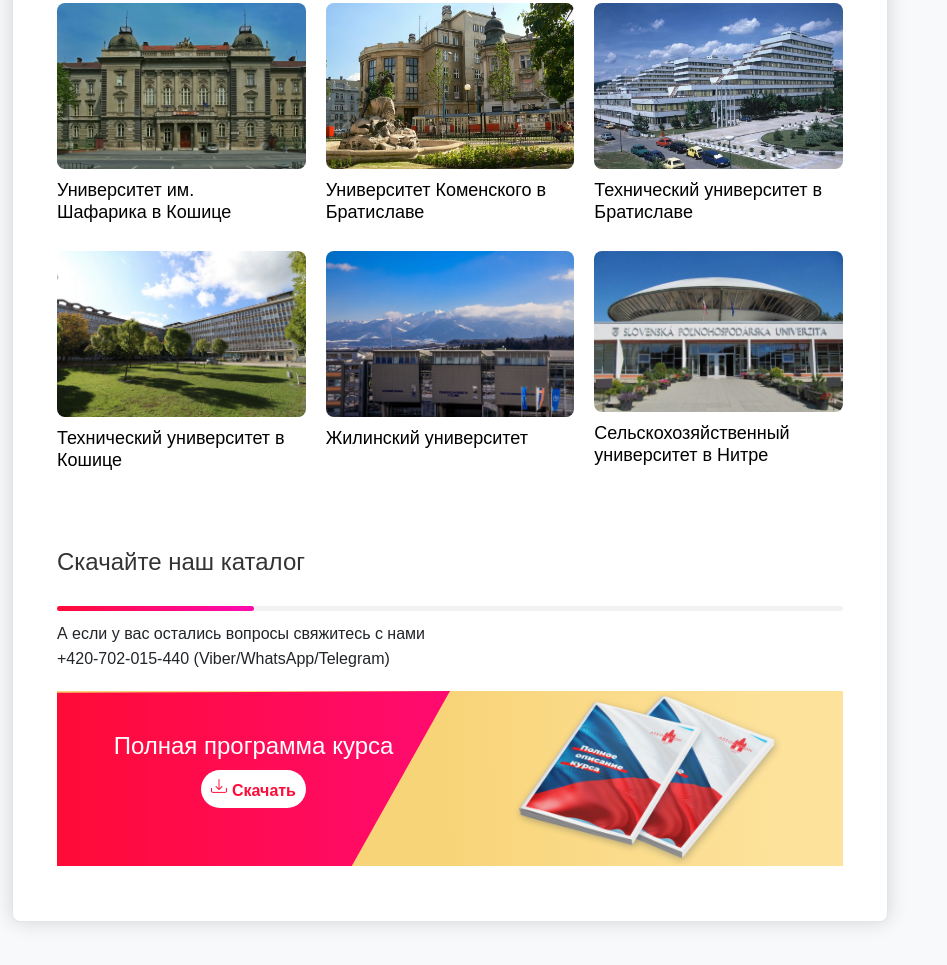
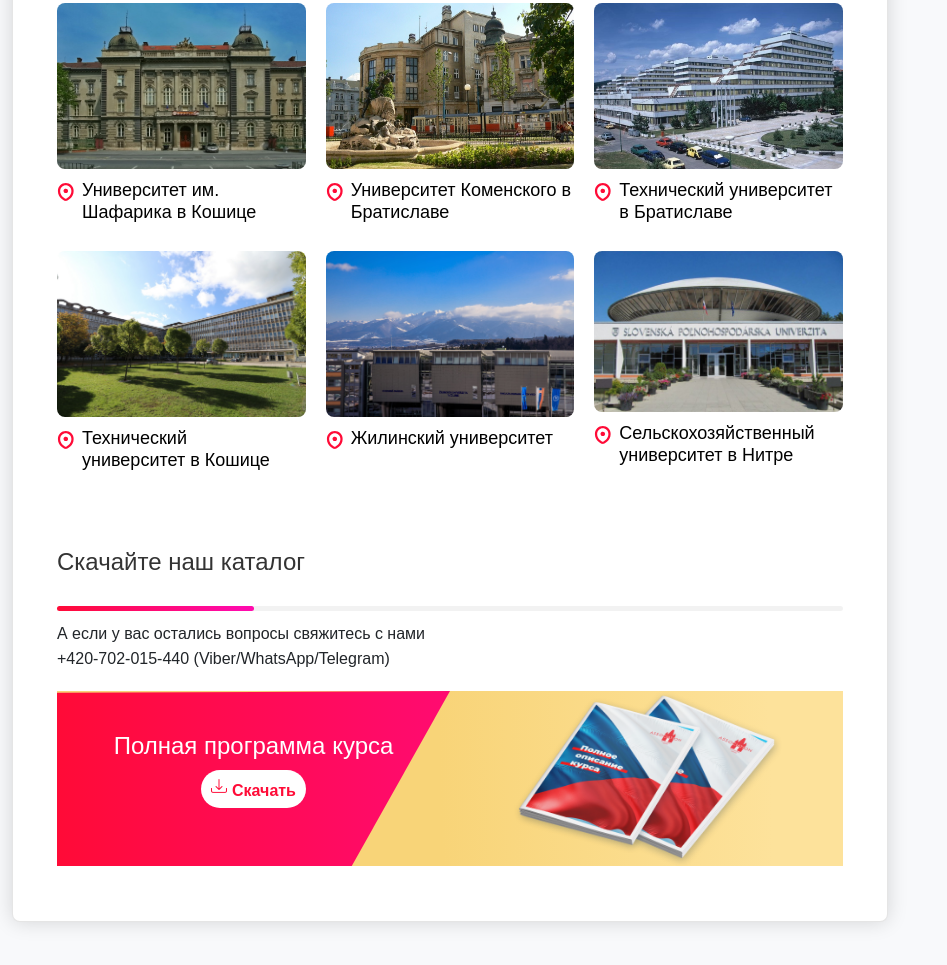
Before and after one commit to Kirill222/ecc, a website: page #src/index.html in a window 1280 px wide. Shown: the part 7796-8761 px from the top of the page, without its empty margins (0-947 px from the left). Drawn offline with nearby package versions, Linux system fonts and the light colour scheme; files that its build step writes are made by us from their sources; a web font is replaced by a local one.

Commit message:
almost done

```diff
--- a/#src/html/_page-main.html
+++ b/#src/html/_page-main.html
@@ -430,27 +430,27 @@
         <div class="uni-grid">
             <div class="uni">
                 <img src="../img/01.jpg" alt="">
-                <h4>Университет им. <br /> Шафарика в Кошице</h4>
+                <h4 class="uni-location">Университет им. <br /> Шафарика в Кошице</h4>
             </div>
             <div class="uni">
                 <img src="../img/02.jpg" alt="">
-                <h4>Университет Коменского&nbsp;в Братиславе</h4>
+                <h4 class="uni-location">Университет Коменского&nbsp;в Братиславе</h4>
             </div>
             <div class="uni">
                 <img src="../img/03.jpg" alt="">
-                <h4>Технический университет в Братиславе</h4>
+                <h4 class="uni-location">Технический университет в Братиславе</h4>
             </div>
             <div class="uni">
                 <img src="../img/04.jpg" alt="">
-                <h4>Технический университет&nbsp;в Кошице&nbsp;</h4>
+                <h4 class="uni-location">Технический университет&nbsp;в Кошице&nbsp;</h4>
             </div>
             <div class="uni">
                 <img src="../img/05.jpg" alt="">
-                <h4>Жилинский университет</h4>
+                <h4 class="uni-location">Жилинский университет</h4>
             </div>
             <div class="uni">
                 <img src="../img/06.jpg" alt="">
-                <h4>Сельскохозяйственный университет в Нитре</h4>
+                <h4 class="uni-location">Сельскохозяйственный университет в Нитре</h4>
             </div>
         </div>
     </section>
--- a/#src/scss/subscss/_page-main.scss
+++ b/#src/scss/subscss/_page-main.scss
@@ -215,22 +215,23 @@
                     font-size: 18px;
                     line-height: 22px;
                     color: #000;
-
-                    ::before{
-                        content:'sadasd';
+                    position: relative;
+                    margin-left: 25px;
+                    &:before {
+                        content: "";
                         position: absolute;
                         top: 4px;
                         left: -25px;
                         display:inline-block;
                         height:1em;
                         width:1em;
-                        background-image:url('../img/svg/tick.svg');
+                        background-image:url('../../img/svg/location.svg');
                         background-size:contain;
                         background-repeat:no-repeat;
                         padding-left: 2em;
                     }
+
                 }
-
             }
         }
     }
@@ -320,6 +321,12 @@
     .page-main .universities_section .uni-grid {
         grid-template-columns: 1fr 1fr;
     }
+    .page-main .download_section .download_block .download_link h3 {
+
+            font-size: 20px;
+
+    }
+
 }
 
 @media (max-width: 900px) {
```
Also changed, not shown: #src/img/svg/location.svg (renamed from #src/img/svg/svgexport-12.svg).
